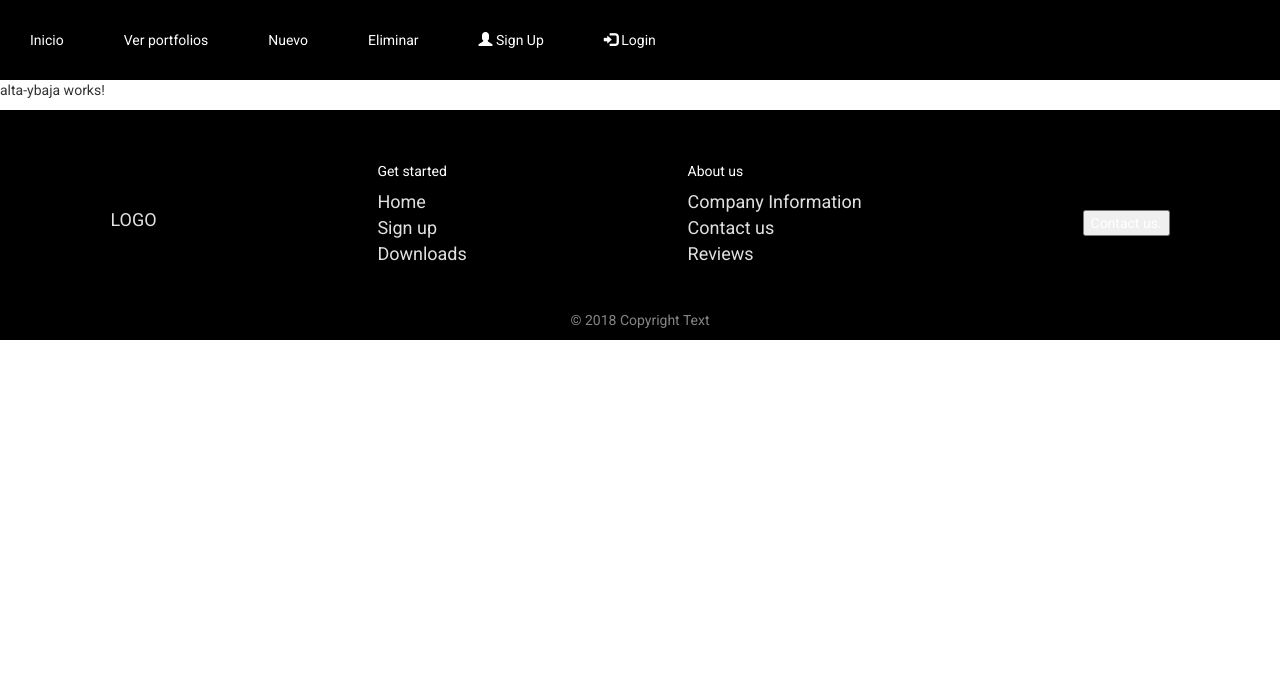
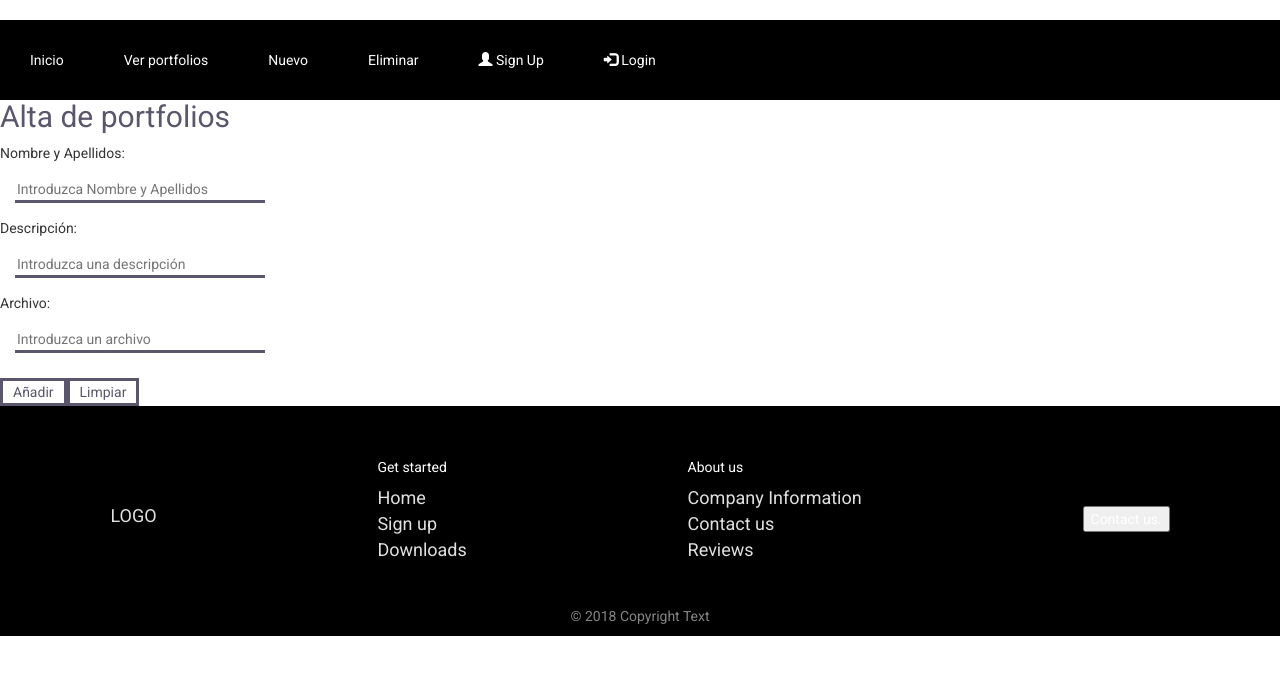
Before and after one commit to Jorgepamp/gestor_portfolios_grupo, an Angular app in the folder app-portfolio/: page /alta in a window 1280 px wide. Shown: the top 674 px of the page. Built offline with nearby package versions, Linux system fonts and the light colour scheme.

Commit message:
añadido alta tambien

```diff
--- a/app-portfolio/src/app/alta-ybaja/alta-ybaja.component.html
+++ b/app-portfolio/src/app/alta-ybaja/alta-ybaja.component.html
@@ -1,3 +1,16 @@
-<p>
-  alta-ybaja works!
-</p>
+<h2 class="hStyle">
+  {{ titulo }}
+
+</h2>
+{{etiqueta_nombre}}:<br />
+<input class="inputclass" type="text" [placeholder]="placeholder_nombre" [(ngModel)]="nombreIntroducido" />
+
+<br />{{etiqueta_descripcion}}:<br />
+<input class="inputclass" type="text" [placeholder]="placeholder_descripcion" [(ngModel)]="descripcionIntroducido" />
+
+<br />{{etiqueta_archivo}}:<br />
+<input class="inputclass" type="text" [placeholder]="placeholder_archivo" [(ngModel)]="archivoIntroducido" />
+
+<br />
+<input class="inputButton" type="button" value="Añadir" (click)="darAlta()" /><input class="inputButton" type="button"
+  value="Limpiar" (click)="limpiar()" />
--- a/app-portfolio/src/app/alta-ybaja/alta-ybaja.component.ts
+++ b/app-portfolio/src/app/alta-ybaja/alta-ybaja.component.ts
@@ -1,4 +1,5 @@
 import { Component, OnInit } from "@angular/core";
+import { CambioMenuService } from "app/cambio-menu.service";
 
 @Component({
   selector: "app-alta-ybaja",
@@ -6,7 +7,49 @@ import { Component, OnInit } from "@angular/core";
   styleUrls: ["./alta-ybaja.component.css"]
 })
 export class AltaYBajaComponent implements OnInit {
-  constructor() {}
+  titulo: string;
 
-  ngOnInit() {}
+  etiqueta_nombre: string;
+  etiqueta_descripcion: string;
+  etiqueta_archivo: string;
+
+  placeholder_nombre: string;
+  placeholder_descripcion: string;
+  placeholder_archivo: string;
+
+  nombreIntroducido: string;
+  descripcionIntroducido: string;
+  archivoIntroducido: string;
+
+  servPortfolio: CambioMenuService;
+
+  constructor(sp: CambioMenuService) {
+    this.servPortfolio = sp;
+  }
+
+  ngOnInit() {
+    // Método correspondiente al evento al iniicializar el componente
+    this.titulo = "Alta de portfolios";
+    this.etiqueta_nombre = "Nombre y Apellidos";
+    this.placeholder_nombre = "Introduzca Nombre y Apellidos";
+    // this.nombreIntroducido = "Voldemort";
+    this.etiqueta_descripcion = "Descripción";
+    this.placeholder_descripcion = "Introduzca una descripción";
+    this.etiqueta_archivo = "Archivo";
+    this.placeholder_archivo = "Introduzca un archivo";
+  }
+  limpiar() {
+    this.nombreIntroducido = "";
+    this.descripcionIntroducido = "";
+    this.archivoIntroducido = "";
+    console.log("<<< Se limpia los campos >>>");
+  }
+  darAlta() {
+    this.servPortfolio.alta(
+      this.nombreIntroducido,
+      this.descripcionIntroducido,
+      this.archivoIntroducido
+    );
+    console.log("<<< Está dado de alta >>>");
+  }
 }
```
